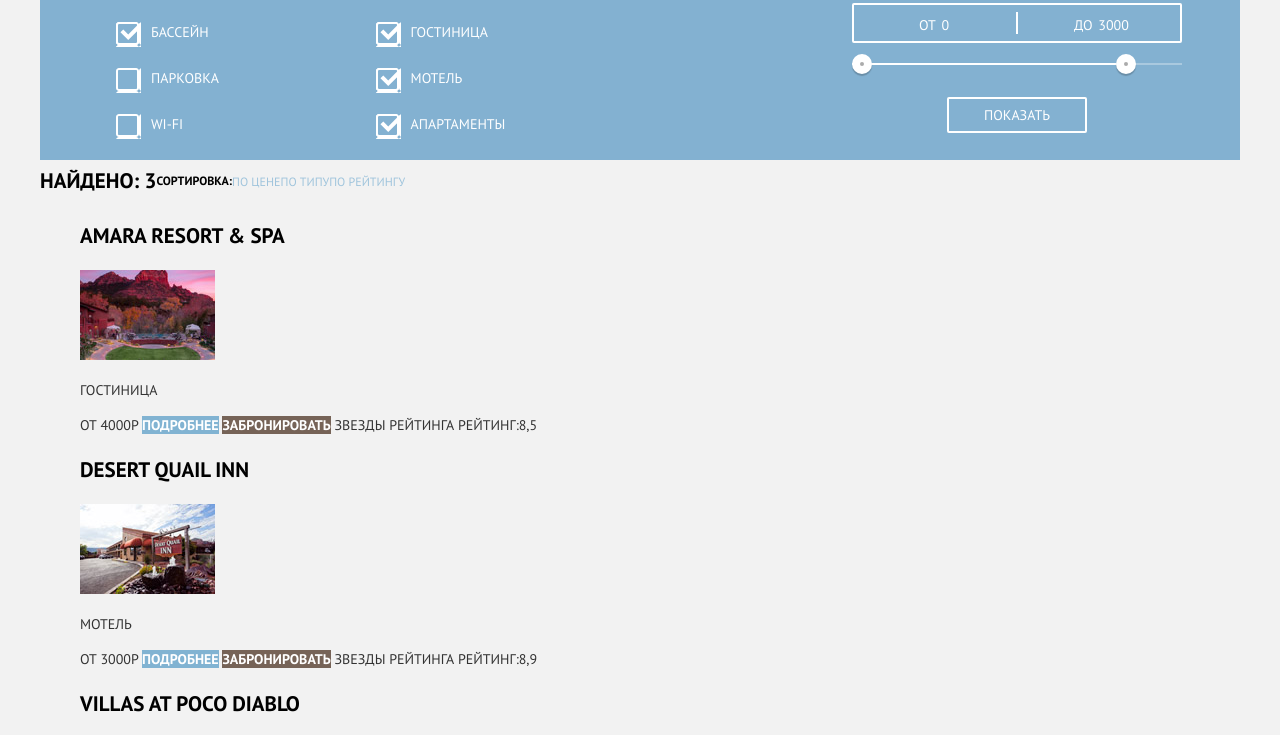
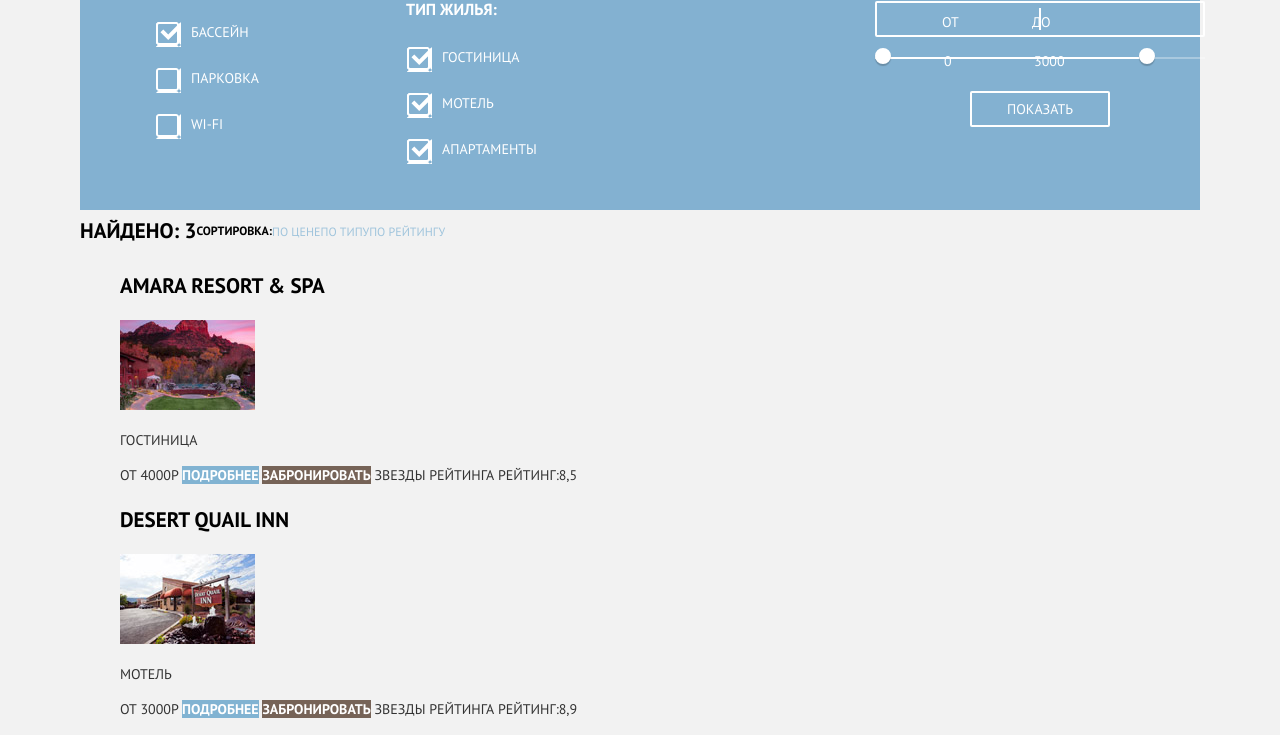
Before and after one commit to sayuuris/132783-sedona, a plain HTML site: page inner.html in a window 1280 px wide. Shown: the part 110-845 px from the top of the page. Drawn offline with Linux system fonts and the light colour scheme.

Commit message:
изменениея падингов

```diff
--- a/css/style.css
+++ b/css/style.css
@@ -1,3 +1,9 @@
+html {
+box-sizing: border-box;
+}
+*, *::after, *::before {
+box-sizing: inherit;
+}
 body {
   margin: 0;
   padding: 0;
@@ -17,6 +23,7 @@ a {
 img {
   max-width: 100%;
 }
+
 .main-navigation {
   line-height: 26px;
   font-weight: 700;
@@ -451,12 +458,12 @@ img {
   display: flex;
   width: 1200px;
   justify-content: space-between;
+  padding: 25px 75px;
 
 }
 .filter-range {
   width: 330px;
-  margin-top: 27px;
-  margin-right: 58px;
+
 
 
   color: #ffffff;
@@ -613,14 +620,13 @@ img {
   box-sizing: border-box;
 }
 .infrastructure-block {
-  margin-top: 25px;
-  margin-left: 75px;
+
 }
 .infrastructure legend {
-  padding-bottom: 25px;
+  margin-bottom: 25px;
 }
 .benefits-item {
-  padding-bottom: 25px;
+  margin-bottom: 25px;
   padding-left: 36px;
 }
 .benefits-item label {
@@ -679,11 +685,11 @@ img {
   padding: 0px;
 }
 .type-of-accommodation-item {
-  padding-bottom: 25px;
+  margin-bottom: 25px;
   padding-left: 36px;
 }
 .type-housing legend {
-  padding-bottom: 25px;
+  margin-bottom: 25px;
 }
 .day-price {
   border: 0px;
```
